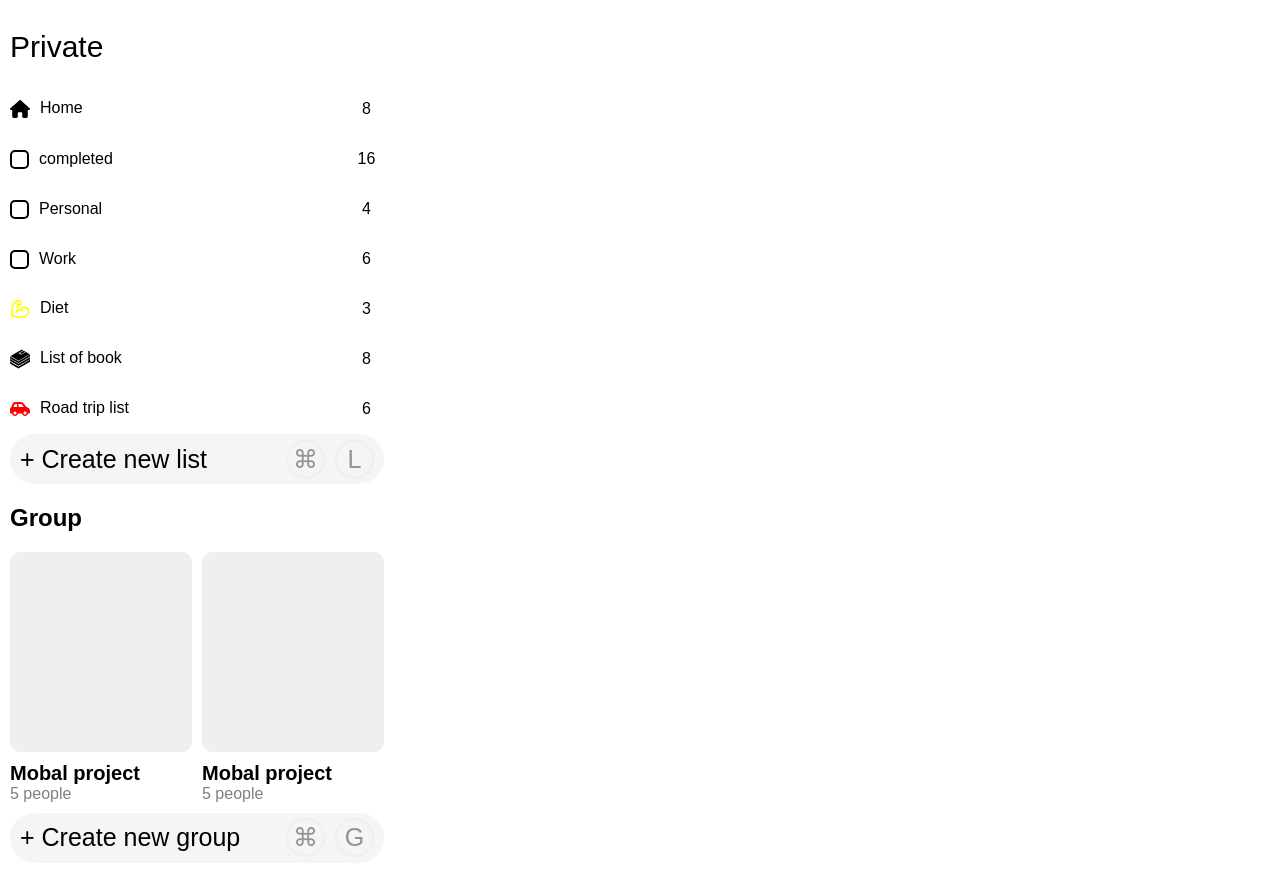
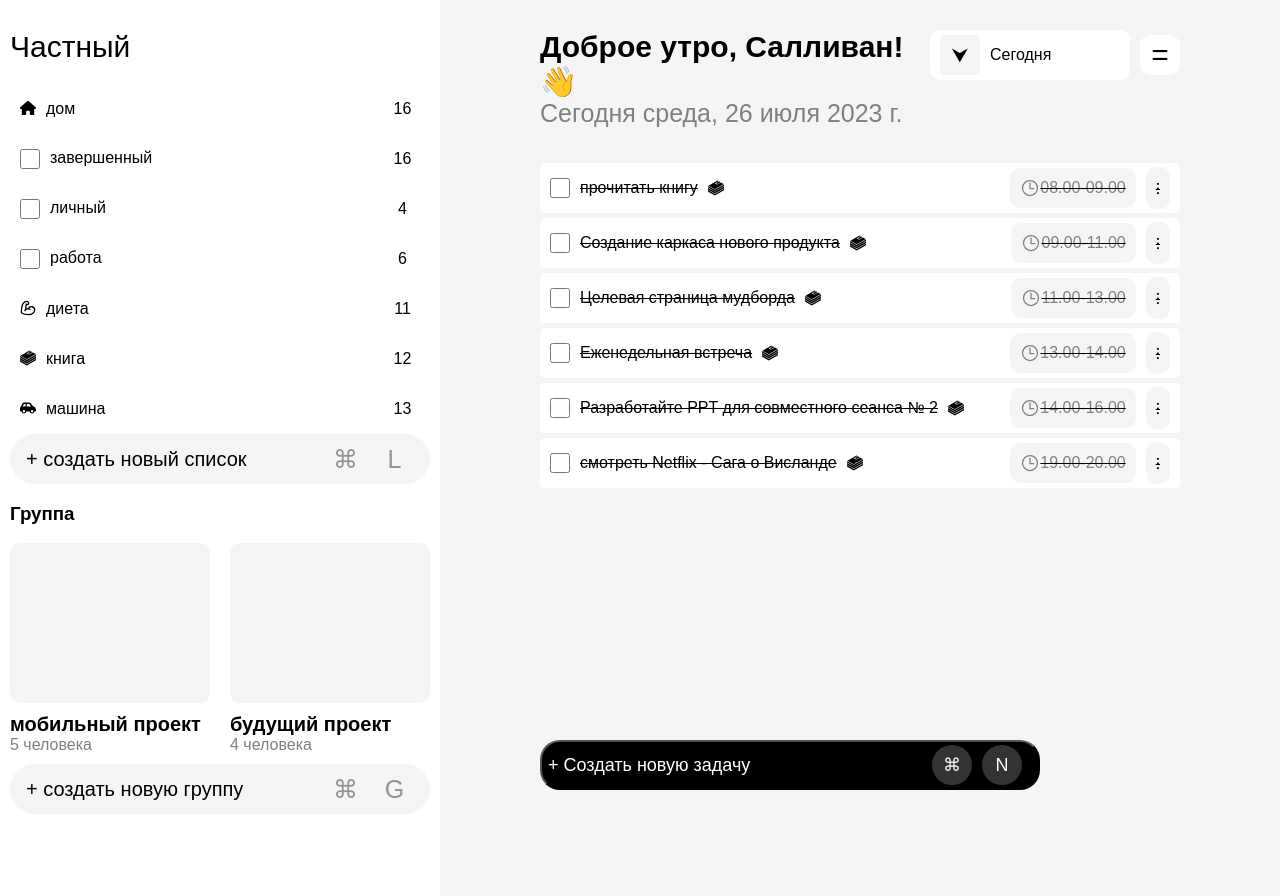
Before and after one commit to ayhan-gadjibalayev/todo-app, a React (Create React App) app: page / in a window 1280 px wide. Shown: the top 896 px of the page. Before the commit the page ends 863 px from the top, so only its background shows below. Built offline with nearby package versions, Linux system fonts and the light colour scheme.

Commit message:
modal-window

```diff
--- a/package.json
+++ b/package.json
@@ -3,11 +3,13 @@
   "version": "0.1.0",
   "private": true,
   "dependencies": {
+    "@react-icons/all-files": "^4.1.0",
     "@testing-library/jest-dom": "^5.17.0",
     "@testing-library/react": "^13.4.0",
     "@testing-library/user-event": "^13.5.0",
     "react": "^18.3.1",
     "react-dom": "^18.3.1",
+    "react-icons": "^5.4.0",
     "react-scripts": "5.0.1",
     "web-vitals": "^2.1.4"
   },
--- a/src/App.css
+++ b/src/App.css
@@ -1,4 +1,5 @@
 body {
+  background-color: #F5F5F5;
   margin: 0;
   padding: 0;
   font-family: Arial, Helvetica, sans-serif;
@@ -6,65 +7,19 @@ body {
 
 .app-container {
   display: flex;
-  justify-content: space-between;
 }
 
 .left-container {
-  width: 30%;
+  width: 40%;
+  background-color: #FFFFFF;
   display: flex;
   flex-direction: column;
-  height: 100vh;
-}
-
-.private {
-  margin-top: 30px;
-  margin-left: 10px;
-  font-size: 30px;
-  margin-bottom: 20px;
+  height: 120vh;
 }
 
 .list {
   display: flex;
   flex-direction: column;
-}
-
-.private-list {
-    align-items: center;
-    display: flex;
-    height: 50px;
-    margin-left: 10px;
-    justify-content: space-between;
-}
-
-.private-list:hover {
-  background-color: #F5F5F5;
-}
-
-.list-item {
-  display: flex;
-
-}
-
-.number {
-  width: 35px;
-  height: 25px;
-  display: flex;
-  align-items: center;
-  justify-content: center;
-  border-radius: 100%;
-  margin-left: 10px;
-  background-color: #FFFFFF;
-}
-
-.list-container {
-  margin-left: 10px;
-}
-
-.general-style-icon {
-  width: 15px;
-  height: 15px;
-  border: 2px solid black;
-  border-radius: 5px;
 }
 
 .icons-list {
@@ -74,18 +29,26 @@ body {
 
 .list-bottom {
   margin-left: 10px;
+  margin-right: 10px;
   border-radius: 30px;
+  border: none;
   display: flex;
   align-items: center;
+  cursor: pointer;
   justify-content: space-between;
   background-color: #F5F5F5;
   height: 50px;
 }
 
+.list-bottom-text {
+  font-size: 20px;
+  margin-left: 10px;
+}
+
 .letter-l {
   font-size: 25px;
   color: #949494;
-    border: 2px solid #EFEFEF;
+  border: 2px solid #f5f5f5;
   margin-right: 10px;
   width: 35px;
   height: 35px;
@@ -96,15 +59,17 @@ body {
 }
 
 .left-group {
-  width: 240px;
-  height: 200px;
-  background-color: #EFEFEF;
+  width: 200px;
+  height: 160px;
+  background-color: #F5F5F5;
   margin-left: 10px;
+  margin-right: 10px;
   border-radius: 10px;
 }
 
 .top-group {
   display: flex;
+  flex-direction: column;
 }
 
 .people {
@@ -124,3 +89,180 @@ body {
   margin-bottom: 10px;
   flex-direction: column;
 }
+
+.header-container {
+  display: flex;
+  margin-bottom: 30px;
+  width: 100%;
+  justify-content: space-between;
+}
+
+.right-header-block {
+  display: flex;
+  flex-direction: column;
+}
+
+.down-arrow {
+  font-size: 20px;
+  width: 40px;
+  height: 40px;
+  align-items: center;
+  justify-content: center;
+  display: flex;
+  border-radius: 5px;
+  margin-left: 10px;
+  background-color: #F5F5F5;
+}
+
+.strelka-block {
+  display: flex;
+  align-items: center;
+  width: 200px;
+  height: 50px;
+  border-radius: 10px;
+  background-color: #FFFFFF;
+}
+
+.right-container {
+  flex-direction: column;
+  margin-top: 30px;
+  display: flex;
+  width: 100%;
+  margin-left: 100px;
+  margin-right: 100px;
+}
+
+.left-header-block {
+  justify-content: center;
+  display: flex;
+}
+
+.equals {
+  width: 40px;
+  height: 40px;
+  font-size: 30px;
+  border-radius: 10px;
+  background-color: #FFFFFF;
+  margin-left: 10px;
+  display: flex;
+  align-items: center;
+  margin-top: 5px;
+  justify-content: center;
+}
+
+.center-block {
+  display: flex;
+  text-decoration: line-through;
+  width: 100%;
+  margin-top: 5px;
+  height: 50px;
+  border-radius: 5px;
+  justify-content: space-between;
+  background-color: #FFFFFF;
+}
+
+.all-block-left {
+  display: flex;
+  align-items: center;
+  justify-content: space-between;
+}
+
+.time {
+  background-color: #F5F5F5;
+  padding: 10px;
+  display: flex;
+  color: grey;
+  margin-right: 10px;
+  border-radius: 10px;
+  align-items: center;
+}
+
+.theer-dots {
+  background-color: #F5F5F5;
+  padding: 10px;
+  border-radius: 10px;
+  margin-right: 10px;
+}
+
+.all-block-right {
+  display: flex;
+  align-items: center;
+}
+
+.checkbox-book {
+  width:20px;
+  height:20px;
+  margin:0px 0px 0px 10px;
+}
+
+.new-task {
+  width: 500px;
+  height: 50px;
+  font-size: 18px;
+  color: #FFFFFF;
+  background-color: black;
+  border-radius: 20px;
+  position: relative;
+  display: flex;
+  align-items: center;
+  justify-content: space-between;
+  cursor: pointer;
+}
+
+.task-block {
+  display: flex;
+  flex-direction: column;
+  position: fixed;
+  bottom: 10px;
+}
+
+.letter-letter {
+  background-color: #333333;
+  font-size: 18px;
+  width: 40px;
+  height: 40px;
+  display: flex;
+  align-items: center;
+  justify-content: center;
+  margin-right: 10px;
+  border-radius: 50%;
+}
+
+.modalwindow {
+  height: 250px;
+  display: flex;
+  flex-direction: column;
+  border-radius: 20px;
+  padding: 10px;
+  border: 1px solid black;
+  background-color: #FFFFFF;
+}
+
+.modal-input {
+  border: 0;
+  border-radius: 10px;
+  padding-left: 10px;
+  background-color: #F5F5F5;
+  height: 35px;
+}
+
+.add-notes {
+  background-color: #F5F5F5;
+  padding-top: 10px;
+  height: 120px;
+  padding-left: 10px;
+  padding-top: 10px;
+  margin-top: 20px;
+  border-radius: 20px;
+}
+
+.save-change {
+  width: 100%;
+  height: 40px;
+  border-radius: 20px;
+  color: white;
+  border:none;
+  cursor: pointer;
+  margin-top: 30px;
+  background-color: blue;
+}
--- a/src/App.js
+++ b/src/App.js
@@ -1,107 +1,85 @@
 import "./App.css";
-import { LuBicepsFlexed } from "react-icons/lu";
-import { FaHouse } from "react-icons/fa6";
-import { SiBookstack } from "react-icons/si";
-import { FaCarSide } from "react-icons/fa6";
+import "./SidiBarItem.css";
+import CreateNewTask from "./components/CreateNewTask";
+import MobalProject from "./components/GroupItem";
+import ListButton from "./components/ListButton";
+import NavigationItem from "./components/NavigationItem";
+import HeaderToday from "./components/HeaderToday";
+import SidiBarItem from "./components/SidiBarItem";
+import React, { useState } from "react";
+import ReadBook from "./components/ReadBook";
 
 function App() {
+  const [tasks, setTask] = useState([{
+    title: "прочитать книгу",
+    date: "08.00-09.00",
+  },
+  {
+    title: "Создание каркаса нового продукта",
+    date: "09.00-11.00",
+  },
+  {
+    title: "Целевая страница мудборда",
+    date: "11.00-13.00",
+  },
+  {
+    title: "Еженедельная встреча",
+    date: "13.00-14.00",
+  },
+  {
+    title: "Разработайте PPT для совместного сеанса № 2",
+    date: "14.00-16.00",
+  },
+  {
+    title: "смотреть Netflix - Сага о Висланде",
+    date: "19.00-20.00",
+  }]);
+
+  const saveChange = (newTask) => {
+    setTask(prevTasks => [...prevTasks, newTask]);
+}
+
   return (
-    <div className="App-container">
+    <div className="app-container">
       <div className="left-container">
-        <span className="private">Private</span>
+        <span className="private">Частный</span>
         <div className="list">
-          <div className="private-list">
-            <div className="list-item">
-              <FaHouse className="icons-list" />
-              <span className="list-container">Home</span>
+          <NavigationItem name="дом" icon="house" count="16" />
+          <SidiBarItem title="завершенный" count="16" />
+          <SidiBarItem title="личный" count="4" />
+          <SidiBarItem title="работа" count="6" />
+          <NavigationItem name="диета" icon="diet" count="11" />
+          <NavigationItem name="книга" icon="book" count="12" />
+          <NavigationItem name="машина" icon="car" count="13" />
+          <ListButton letter="L" text="+ создать новый список" />
+
+          <h3 style={{ marginLeft: "10px" }}>Группа</h3>
+
+          <div style={{ display: "flex" }}>
+            <div className="top-group">
+              <div className="left-group"></div>
+              <MobalProject people="5" projectname="мобильный" />
             </div>
-            <span className="number">8</span>
-          </div>
-          <div className="private-list">
-            <div className="list-item">
-              <div className="general-style-icon"></div>
-              <span className="list-container">completed</span>
+            <div className="top-group">
+              <div className="left-group"></div>
+              <MobalProject people="4" projectname="будущий" />
             </div>
-            <span className="number">16</span>
-          </div>
-          <div className="private-list">
-            <div className="list-item">
-              <div className="general-style-icon"></div>
-              <span className="list-container">Personal</span>
-            </div>
-            <span className="number">4</span>
-          </div>
-          <div className="private-list">
-            <div className="list-item">
-              <div className="general-style-icon"></div>
-              <span className="list-container">Work</span>
-            </div>
-            <span className="number">6</span>
-          </div>
-          <div className="private-list">
-            <div className="list-item">
-              <LuBicepsFlexed color="yellow" className="icons-list" />
-              <span className="list-container">Diet</span>
-            </div>
-            <span className="number">3</span>
-          </div>
-          <div className="private-list">
-            <div className="list-item">
-              <SiBookstack className="icons-list" />
-              <span className="list-container">List of book</span>
-            </div>
-            <span className="number">8</span>
-          </div>
-          <div className="private-list">
-            <div className="list-item">
-              <FaCarSide color="red" className="icons-list" />
-              <span className="list-container">Road trip list</span>
-            </div>
-            <span className="number">6</span>
           </div>
 
-          <div className="list-bottom">
-            <span style={{ fontSize: "25px", marginLeft: "10px" }}>
-              + Create new list
-            </span>
-            <div style={{ display: "flex" }}>
-              <span className="letter-l">⌘</span>
-              <span className="letter-l">L</span>
-            </div>
-          </div>
-          <h2 style={{ marginLeft: "10px" }}>Group</h2>
-          <div className="top-group">
-            <div className="left-group"></div>
-            <div className="left-group"></div>
-          </div>
-          <div style={{ display: "flex" }}>
-            <div className="mobal-people">
-              <span className="mobal">
-                <b>Mobal project</b>
-              </span>
-              <span className="people">5 people</span>
-            </div>
-            <div className="mobal-people">
-              <span className="mobal">
-                <b>Mobal project</b>
-              </span>
-              <span className="people">5 people</span>
-            </div>
-          </div>
-          <div className="list-bottom">
-            <span style={{ fontSize: "25px", marginLeft: "10px" }}>
-              + Create new group
-            </span>
-            <div style={{ display: "flex" }}>
-              <span className="letter-l">⌘</span>
-              <span className="letter-l">G</span>
-            </div>
-          </div>
+          <ListButton text="+ создать новую группу" letter="G" />
         </div>
       </div>
-      <div className="right-container"></div>
+      <div className="right-container">
+        <HeaderToday username="Салливан" />
+
+        <div className="right-center-container">
+          {tasks.map((task) => (
+            <ReadBook key={task.id} bookname={task.title} time={task.date} />
+          ))}
+        </div>
+        <CreateNewTask saveChange={saveChange}/>
+      </div>
     </div>
   );
 }
-
 export default App;
--- /dev/null
+++ b/src/SidiBarItem.css
@@ -0,0 +1,55 @@
+body {
+    margin:0;
+    padding: 0;
+}
+
+.private-list {
+    align-items: center;
+    display: flex;
+    height: 50px;
+    margin-right: 10px;
+    margin-left: 10px;
+    justify-content: space-between;
+}
+
+.private-list:hover {
+    background-color: #F1F1F1;
+    border-radius: 10px;
+  }
+
+.list-item {
+    display: flex;
+    margin-left: 10px;
+}
+
+
+.private {
+    margin-top: 30px;
+    margin-left: 10px;
+    font-size: 30px;
+    margin-bottom: 20px;
+  }
+
+
+.number {
+    width: 35px;
+    height: 25px;
+    display: flex;
+    align-items: center;
+    justify-content: center;
+    border-radius: 30px;
+    margin-right: 10px;
+    background-color: #FFFFFF;
+}
+
+
+.list-container {
+    margin-left: 10px;
+}
+
+.checkbox {
+    width: 20px;
+    margin: 0;
+    height: 20px;
+    border-radius: 20px;
+}
--- /dev/null
+++ b/src/components/CreateNewTask.js
@@ -0,0 +1,46 @@
+import React, { useState } from "react";
+import ModalWindow from "./ModalWindow";
+
+export default function CreateNewTask(props) {
+
+    const [isOpen, setIsOpen] = useState(false);
+    const [taskInput, setTaskInput] = useState('');
+    const { saveChange } = props;
+
+    const createTask = () => {
+        setIsOpen(prevState => !prevState);
+    }
+
+    const currentDateTime = new Date().toLocaleString();
+
+    const handleSaveChange = () => {
+        if (taskInput.trim()) {
+            saveChange({
+                title: taskInput,
+                date: currentDateTime,
+            });
+            setTaskInput('');
+            setIsOpen(false);
+        }
+    }
+
+    return (
+        <div className="task-block">
+            {isOpen && (
+                <ModalWindow
+                    isOpen={isOpen}
+                    saveChange={handleSaveChange}
+                    taskInput={taskInput}
+                    setTaskInput={setTaskInput}
+                />
+            )}
+            <button onClick={createTask} className="new-task">
+                <span>+ Создать новую задачу</span>
+                <div style={{ display: "flex" }}>
+                    <span className="letter-letter">⌘</span>
+                    <span className="letter-letter">N</span>
+                </div>
+            </button>
+        </div>
+    )
+}
--- /dev/null
+++ b/src/components/GroupItem.js
@@ -0,0 +1,15 @@
+import React from "react";
+
+export default function MobalProject(props) {
+
+    const { people, projectname  } = props
+
+  return (
+    <div className="mobal-people">
+      <span className="mobal">
+        <b>{projectname} проект</b>
+      </span>
+      <span className="people">{people} человека</span>
+    </div>
+  );
+}
--- /dev/null
+++ b/src/components/HeaderToday.js
@@ -0,0 +1,23 @@
+import React from "react";
+
+export default function HeaderToday (props) {
+    const {username} = props;
+
+    return (
+        <div className="header-container">
+        <div className="right-header-block">
+          <span style={{ fontSize: "30px" }}>
+            <b>Доброе утро, {username}! 👋</b>
+          </span>
+          <span style={{ fontSize: "25px", color: "grey" }}>Сегодня среда, 26 июля 2023 г.</span>
+        </div>
+        <div className="left-header-block">
+          <div className="strelka-block">
+            <span className="down-arrow">⮟</span>
+            <span style={{ font: "20px", marginLeft: "10px" }}>Сегодня</span>
+          </div>
+          <span className="equals">=</span>
+        </div>
+      </div>
+    )
+}
--- /dev/null
+++ b/src/components/ListButton.js
@@ -0,0 +1,16 @@
+import React from "react";
+
+export default function ListButton (props) {
+
+    const { text, letter } = props
+
+    return (
+        <button className="list-bottom">
+        <span className="list-bottom-text">{text}</span>
+        <div style={{ display: "flex" }}>
+          <span className="letter-l">⌘</span>
+          <span className="letter-l">{letter}</span>
+        </div>
+      </button>
+    )
+}
--- /dev/null
+++ b/src/components/ModalWindow.js
@@ -0,0 +1,18 @@
+import React from "react";
+
+export default function ModalWindow(props) {
+    const { saveChange, taskInput, setTaskInput } = props;
+
+    return (
+        <div className="modalwindow">
+            <input
+                className="modal-input"
+                placeholder="Create new task"
+                value={taskInput}
+                onChange={(e) => setTaskInput(e.target.value)}
+            />
+            <textarea placeholder="add notes" className="add-notes"></textarea>
+            <button className="save-change" onClick={saveChange}>Save change</button>
+        </div>
+    )
+}
--- /dev/null
+++ b/src/components/NavigationItem.js
@@ -0,0 +1,35 @@
+import React from "react";
+import { FaHouse } from "react-icons/fa6";
+import { LuBicepsFlexed } from "react-icons/lu";
+import { FaCarSide } from "react-icons/fa6";
+import { SiBookstack } from "react-icons/si";
+
+export default function NavigationItem(props) {
+  const { icon, name, count } = props;
+
+  const renderView = () => {
+    switch (icon) {
+      case 'house':
+        return <FaHouse />;
+      case 'diet':
+        return <LuBicepsFlexed/>
+      case 'book':
+        return <SiBookstack/>;
+      case "car":
+        return <FaCarSide/>;
+      default:
+    }
+  };
+
+  const newIcon = renderView();
+
+  return (
+      <div className="private-list">
+        <div className="list-item">
+          {newIcon}
+          <span className="list-container">{name}</span>
+        </div>
+        <span className="number">{count}</span>
+      </div>
+  );
+}
--- /dev/null
+++ b/src/components/ReadBook.js
@@ -0,0 +1,28 @@
+import { SiBookstack } from "react-icons/si";
+import { IoTimeOutline } from "react-icons/io5";
+
+export default function ReadBook(props) {
+  const { bookname, time } = props;
+
+  return (
+    <div className="center-block">
+      <div className="all-block-left">
+        <input
+          type="checkbox"
+          style={{ width: "20px", height: "20px", margin: "0px 0px 0px 10px" }}
+        />
+        <span style={{ marginLeft: "10px", marginRight: "10px" }}>
+          {bookname}
+        </span>
+        <SiBookstack />
+      </div>
+      <div className="all-block-right">
+        <div className="time">
+          <IoTimeOutline style={{ fontSize: "20px" }} />
+          <span>{time}</span>
+        </div>
+        <span className="theer-dots">⁝</span>
+      </div>
+    </div>
+  );
+}
--- /dev/null
+++ b/src/components/SidiBarItem.js
@@ -0,0 +1,15 @@
+import React from "react";
+
+export default function SidiBarItem(props) {
+  const { count, title } = props;
+
+  return (
+      <div className="private-list">
+        <div className="list-item">
+          <input type="checkbox" className="checkbox" />
+          <span className="list-container">{title}</span>
+        </div>
+        <span className="number">{count}</span>
+      </div>
+  );
+}
```
Also changed, not shown: 1 other file (tests, documents, lock files or other folders). Lines whose indentation alone changed are shown as unchanged.
